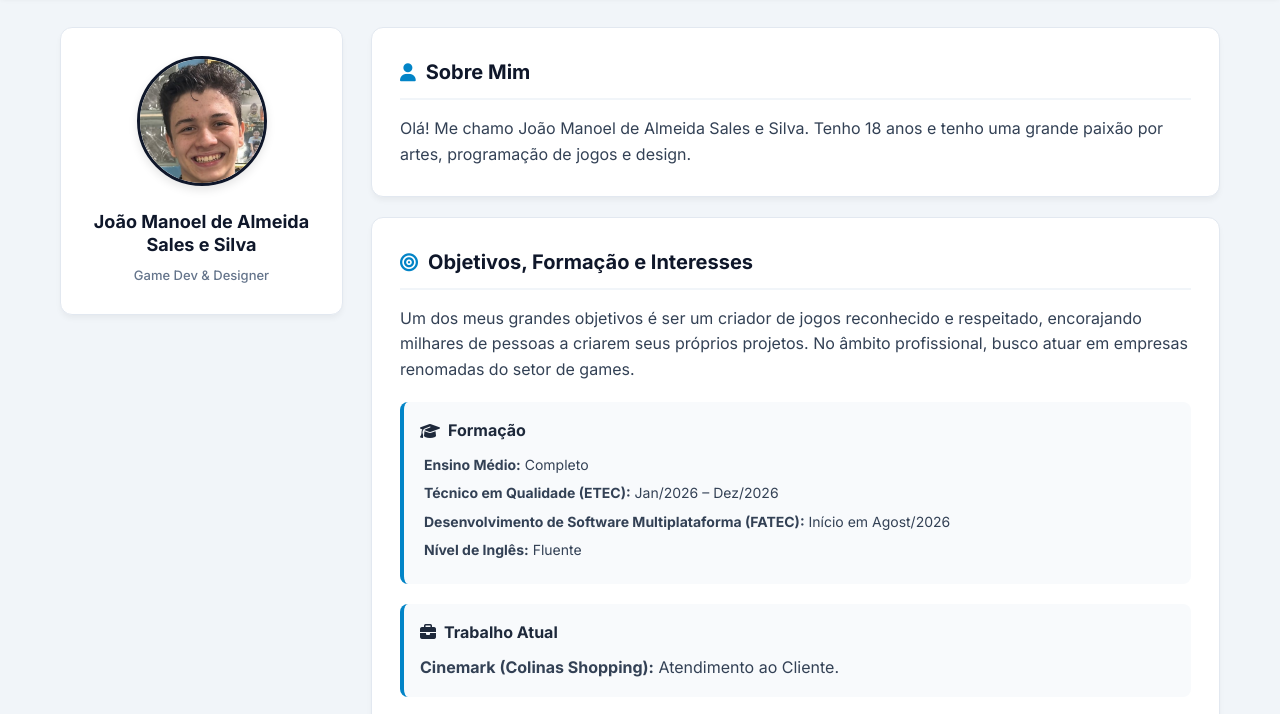
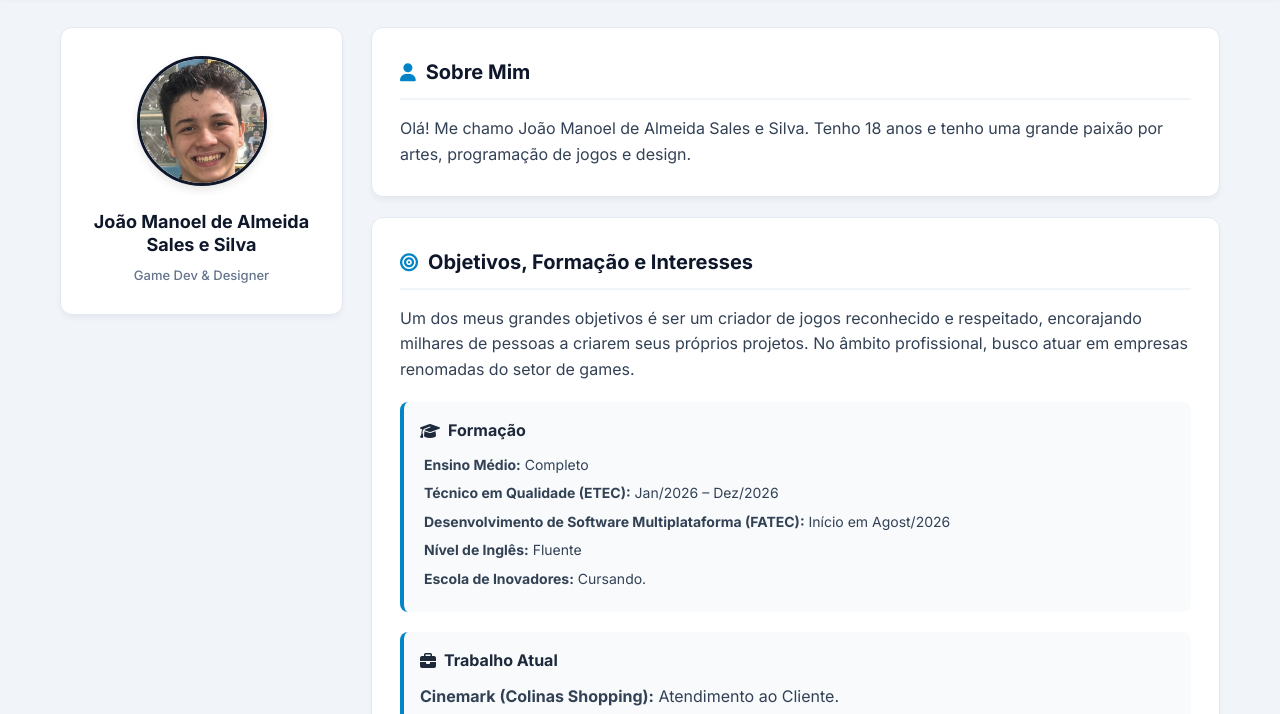
Before and after one commit to JoaoManoel-dev-cpu/Portif-lio, a plain HTML site: page index.html in a window 1280 px wide. Shown: the part 77-791 px from the top of the page. Drawn offline with Linux system fonts and the light colour scheme.

Commit message:
Update educational information in index.html
Added educational background and current studies.

```diff
--- a/index.html
+++ b/index.html
@@ -68,6 +68,7 @@
                         <li><strong>Técnico em Qualidade (ETEC):</strong> Jan/2026 – Dez/2026</li>
                         <li><strong>Desenvolvimento de Software Multiplataforma (FATEC):</strong> Início em Agost/2026</li>
                         <li><strong>Nível de Inglês:</strong> Fluente</li>
+                        <li><strong>Escola de Inovadores:</strong> Cursando.</li>
                     </ul>
                 </div>
 
```
